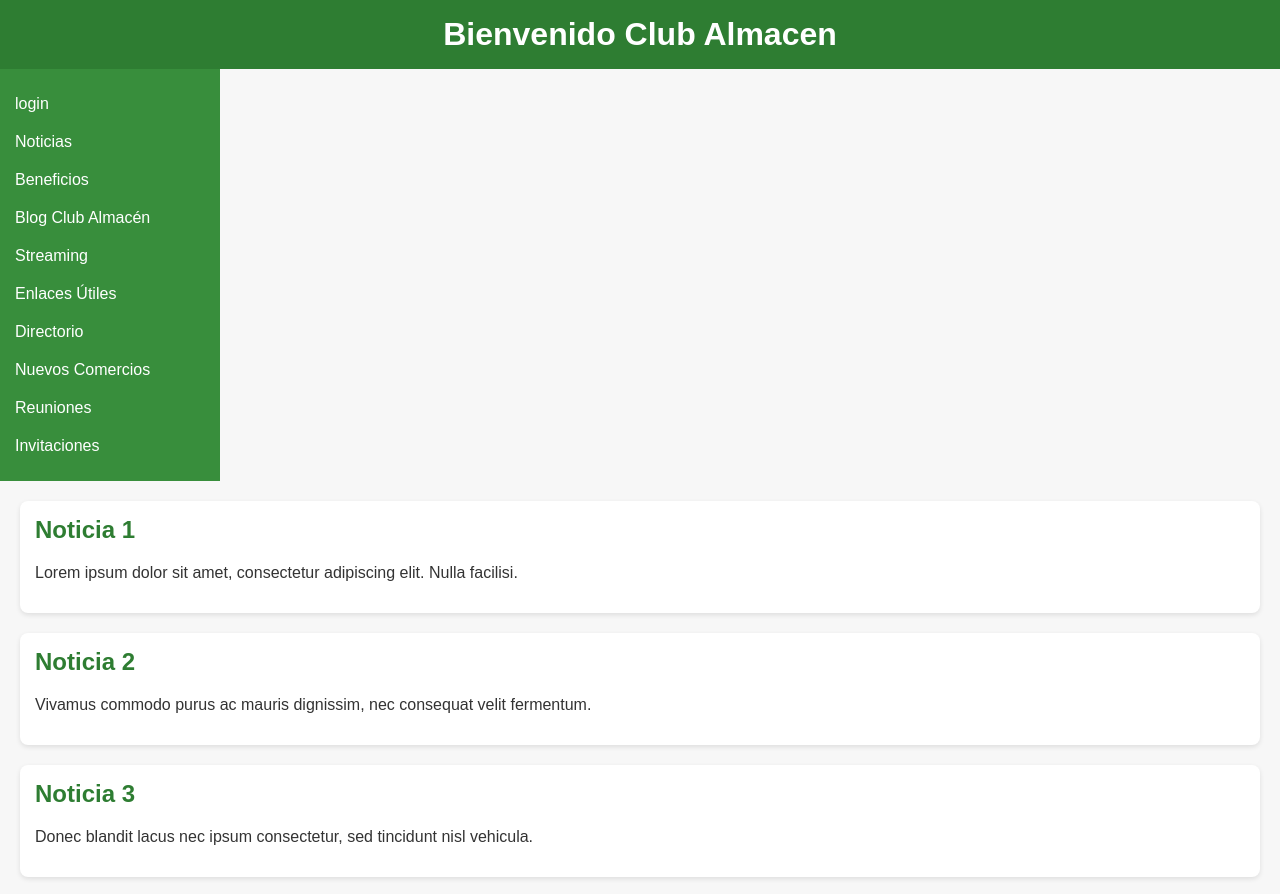
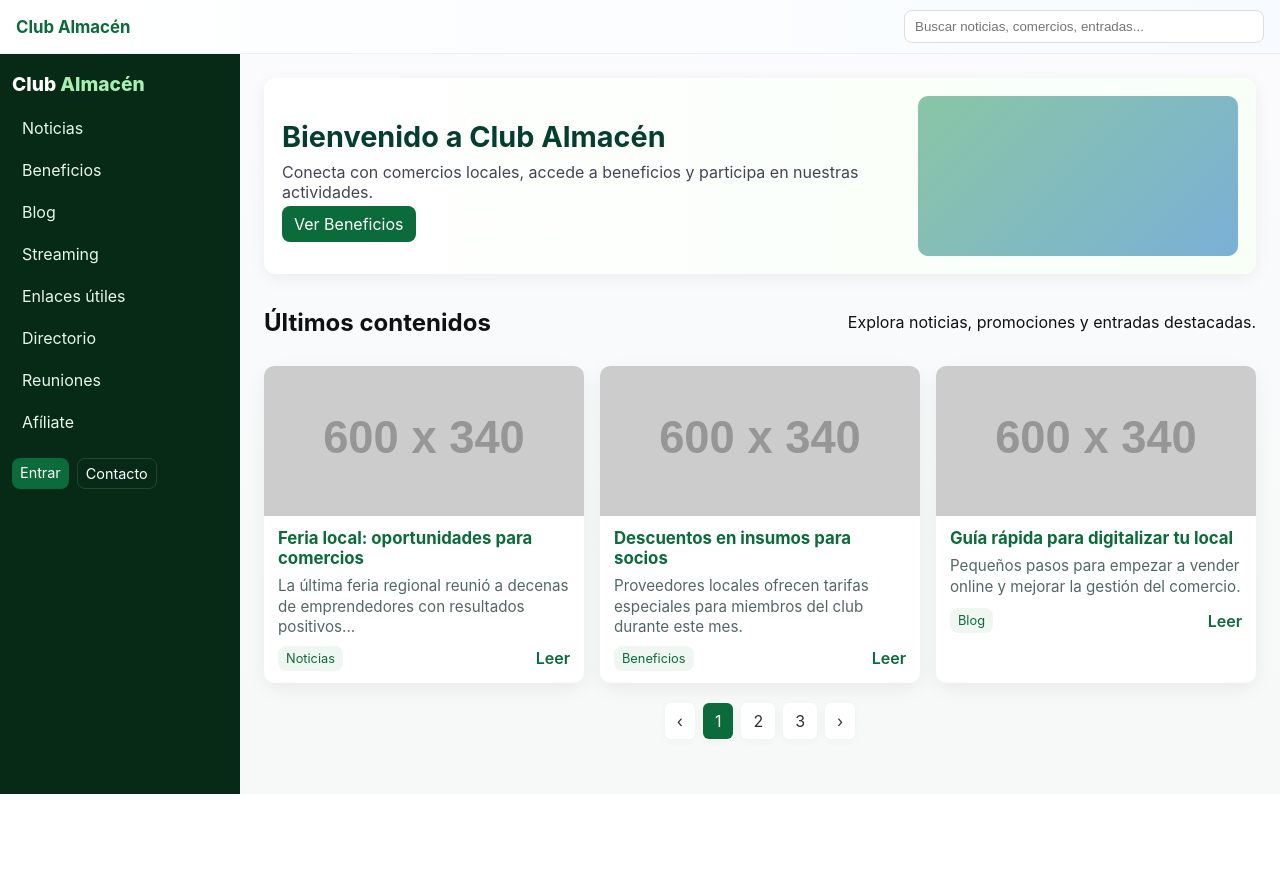
Before and after one commit to Maleza/WebClubAlmacen, a Django app: page / in a window 1280 px wide. Shown: the top 894 px of the page. After the commit the page ends 794 px from the top, so only its background shows below. Run offline with Django 5.2, Linux system fonts and the light colour scheme; grey boxes labelled with a size stand in for pictures from a placeholder-image service; some libraries are stand-ins or nearby versions.

Commit message:
mejora landing page 0. 1

```diff
--- a/core/urls.py
+++ b/core/urls.py
@@ -1,19 +1,4 @@
-"""
-URL configuration for core project.
 
-The `urlpatterns` list routes URLs to views. For more information please see:
-    https://docs.djangoproject.com/en/5.2/topics/http/urls/
-Examples:
-Function views
-    1. Add an import:  from my_app import views
-    2. Add a URL to urlpatterns:  path('', views.home, name='home')
-Class-based views
-    1. Add an import:  from other_app.views import Home
-    2. Add a URL to urlpatterns:  path('', Home.as_view(), name='home')
-Including another URLconf
-    1. Import the include() function: from django.urls import include, path
-    2. Add a URL to urlpatterns:  path('blog/', include('blog.urls'))
-"""
 from django.contrib import admin
 from django.urls import path
 from WebClubAlmacen import views
@@ -30,7 +15,7 @@ urlpatterns = [
     path('invitaciones/', views.invitaciones_html, name='invitaciones'),
     path('nuevos_comercios/', views.nuevos_comercios_html, name='nuevos_comercios'),
     path('redes_sociales/', views.redes_sociales_html, name='redes_sociales'),
-    path('reunion/', views.reunion_html, name='reunion'),
+    path('reuniones/', views.reunion_html, name='reuniones'),
     path('streaming/', views.streaming_html, name='streaming'),
     path('directorio/', views.directorio_html, name='directorio'),
 ]
--- /dev/null
+++ b/static/css/index.css
@@ -0,0 +1,86 @@
+/* Reset ligero */
+* { box-sizing: border-box; }
+html,body { height:100%; margin:0; font-family: Inter, system-ui, -apple-system, "Segoe UI", Roboto, "Helvetica Neue", Arial; color:#111; }
+
+/* Topbar */
+.topbar{
+  display:flex; align-items:center; gap:12px;
+  padding:10px 16px; background:linear-gradient(90deg,#fff,#f7fbff);
+  border-bottom:1px solid rgba(0,0,0,0.05);
+  position:sticky; top:0; z-index:30;
+}
+.topbar .brand a { font-weight:700; color:#0b6b3a; text-decoration:none; font-size:1.05rem; }
+.topbar #menu-toggle { display:none; background:none; border:0; font-size:1.2rem; cursor:pointer; }
+.topbar .search { margin-left:auto; width:360px; max-width:50%; }
+.topbar input[type="search"]{ width:100%; padding:8px 10px; border-radius:8px; border:1px solid #ddd; }
+
+/* Layout */
+.layout { display:flex; min-height:calc(100vh - 60px); }
+
+/* Sidebar */
+.sidebar{
+  width:240px; background:#072a16; color:#fff; padding:18px 12px; flex-shrink:0;
+  position:sticky; top:60px; height:calc(100vh - 60px); overflow:auto;
+}
+.sidebar .logo{ font-weight:800; font-size:1.2rem; margin-bottom:14px; }
+.sidebar .logo span{ color:#a6f0b0; }
+.sidebar .nav-list{ list-style:none; padding:0; margin:6px 0 14px 0; }
+.sidebar .nav-list li { margin:6px 0; }
+.sidebar .nav-list a{
+  color:#e8f6ea; text-decoration:none; display:block; padding:8px 10px; border-radius:6px;
+}
+.sidebar .nav-list a:hover{ background:rgba(166,240,176,0.08); color:#bff2b3; }
+.sidebar-footer{ margin-top:18px; display:flex; gap:8px; }
+
+/* Buttons */
+.btn{ background:#0b6b3a; color:#fff; padding:8px 12px; border-radius:8px; text-decoration:none; }
+.btn.outline{ background:transparent; border:1px solid rgba(255,255,255,0.12); color:#fff; }
+.btn.small{ padding:6px 8px; font-size:0.9rem; }
+
+/* Main */
+.main{ flex:1; padding:24px; background:linear-gradient(180deg,#fbfbfe,#f6f9f7); }
+
+/* Hero */
+.hero{ display:flex; gap:24px; align-items:center; background:linear-gradient(90deg,#ffffff,#f7fff7); border-radius:12px; padding:18px; margin-bottom:22px; box-shadow:0 4px 18px rgba(16,24,32,0.06); }
+.hero-inner{ flex:1; }
+.hero h1{ margin:0 0 8px; font-size:1.8rem; color:#053e2f; }
+.hero p{ margin:0 0 12px; color:#445; }
+.hero-actions .btn{ margin-right:10px; }
+.hero-image{ width:320px; height:160px; border-radius:10px; background-image:linear-gradient(135deg,#89c6a5,#7bb0d6); }
+
+/* Section head */
+.section-head{ margin: 8px 0 18px 0; display:flex; align-items:center; justify-content:space-between; }
+.section-head h2{ margin:0; }
+
+/* Cards grid */
+.cards-grid{
+  display:grid;
+  grid-template-columns: repeat(auto-fill, minmax(260px, 1fr));
+  gap:16px;
+}
+.card{
+  background:#fff; border-radius:10px; overflow:hidden; display:flex; flex-direction:column; box-shadow:0 6px 20px rgba(18,24,30,0.06);
+  transition: transform .18s ease, box-shadow .18s ease;
+}
+.card:hover{ transform:translateY(-6px); box-shadow:0 18px 40px rgba(18,24,30,0.12); }
+.thumb{ height:150px; background-size:cover; background-position:center; }
+.card-body{ padding:12px 14px; display:flex; flex-direction:column; gap:8px; }
+.card-body h3{ margin:0; font-size:1.05rem; color:#0b6b3a; }
+.excerpt{ margin:0; color:#566; font-size:0.95rem; line-height:1.35; min-height:44px; }
+.card-meta{ display:flex; justify-content:space-between; align-items:center; margin-top:auto; }
+.tag{ background:#f0f7f2; color:#0b6b3a; padding:5px 8px; border-radius:8px; font-size:0.8rem; }
+.readmore{ color:#0b6b3a; text-decoration:none; font-weight:600; }
+
+/* Pagination */
+.pagination{ margin:20px 0; display:flex; gap:8px; justify-content:center; }
+.page{ padding:8px 12px; border-radius:6px; background:#fff; box-shadow:0 2px 8px rgba(0,0,0,0.04); text-decoration:none; color:#333; }
+.page.active{ background:#0b6b3a; color:#fff; }
+
+/* Responsive */
+@media (max-width: 900px){
+  .sidebar{ position:fixed; left:-300px; transition:left .28s ease; z-index:60; }
+  .sidebar.open{ left:0; }
+  .topbar #menu-toggle{ display:block; }
+  .topbar .search{ display:none; }
+  .hero{ flex-direction:column; }
+}
--- /dev/null
+++ b/static/js/index.js
@@ -0,0 +1,23 @@
+// menú móvil
+document.addEventListener('DOMContentLoaded', () => {
+  const toggle = document.getElementById('menu-toggle');
+  const sidebar = document.getElementById('sidebar');
+
+  toggle?.addEventListener('click', () => {
+    sidebar.classList.toggle('open');
+  });
+
+  // búsqueda simple por título (filtra tarjetas)
+  const search = document.getElementById('search-input');
+  const cards = Array.from(document.querySelectorAll('.card'));
+
+  function filtrar(term){
+    const q = term.trim().toLowerCase();
+    cards.forEach(card => {
+      const title = (card.dataset.title || card.querySelector('h3')?.innerText || '').toLowerCase();
+      card.style.display = title.includes(q) ? '' : 'none';
+    });
+  }
+
+  search?.addEventListener('input', (e) => filtrar(e.target.value));
+});
--- a/templates/index.html
+++ b/templates/index.html
@@ -2,44 +2,116 @@
 <!DOCTYPE html>
 <html lang="es">
 <head>
-    <meta charset="UTF-8">
-    <title>Club Almacen</title>
-    <link rel="stylesheet" href="{% static 'css/estilos.css' %}">
+  <meta charset="utf-8" />
+  <meta name="viewport" content="width=device-width,initial-scale=1" />
+  <title>Club Almacén — Landing</title>
+  <link rel="stylesheet" href="{% static 'css/index.css' %}">
 </head>
 <body>
-    <h1>Bienvenido Club Almacen </h1>
-    <!-- barra de navegacion -->
-<nav class="nav-lateral">
-      <ul>
-        <li><a href="{% url 'login' %}">login</a></li>
+  <header class="topbar">
+    <button id="menu-toggle" aria-label="Abrir menú">☰</button>
+    <div class="brand">
+      <a href="{% url 'index' %}">Club Almacén</a>
+    </div>
+    <div class="search">
+      <input id="search-input" type="search" placeholder="Buscar noticias, comercios, entradas..." />
+    </div>
+  </header>
+
+  <div class="layout">
+    <!-- Navegación izquierda -->
+    <nav class="sidebar" id="sidebar">
+      <div class="sidebar-inner">
+        <div class="logo">Club <span>Almacén</span></div>
+        <ul class="nav-list">
           <li><a href="{% url 'noticias' %}">Noticias</a></li>
           <li><a href="{% url 'beneficios' %}">Beneficios</a></li>
-        <li><a href="{% url 'blog' %}">Blog Club Almacén</a></li>
+          <li><a href="{% url 'blog' %}">Blog</a></li>
           <li><a href="{% url 'streaming' %}">Streaming</a></li>
-        <li><a href="{% url 'enlaces_utiles' %}">Enlaces Útiles</a></li>
+          <li><a href="{% url 'enlaces_utiles' %}">Enlaces útiles</a></li>
           <li><a href="{% url 'directorio' %}">Directorio</a></li>
-        <li><a href="{% url 'nuevos_comercios' %}">Nuevos Comercios</a></li>
-        <li><a href="{% url 'reunion' %}">Reuniones</a></li>
-        <li><a href="{% url 'invitaciones' %}">Invitaciones</a></li>
+          <li><a href="{% url 'reuniones' %}">Reuniones</a></li>
+          <li><a href="{% url 'beneficios' %}#afiliate">Afíliate</a></li>
         </ul>
+
+        <div class="sidebar-footer">
+          <a href="{% url 'login' %}" class="btn small">Entrar</a>
+          <a href="#" class="btn small outline">Contacto</a>
+        </div>
+      </div>
     </nav>
 
-     <!-- bienvenida -->
-  <section class="contenido">
-      <div class="bloque">
-        <h2>Noticia 1</h2>
-        <p>Lorem ipsum dolor sit amet, consectetur adipiscing elit. Nulla facilisi.</p>
+    <!-- Contenido principal -->
+    <main class="main">
+      <section class="hero">
+        <div class="hero-inner">
+          <h1>Bienvenido a Club Almacén</h1>
+          <p>Conecta con comercios locales, accede a beneficios y participa en nuestras actividades.</p>
+          <div class="hero-actions">
+            <a href="{% url 'beneficios' %}" class="btn">Ver Beneficios</a>
+            <a href="{% url 'noticias' %}" class="btn outline">Últimas Noticias</a>
           </div>
-      <div class="bloque">
-        <h2>Noticia 2</h2>
-        <p>Vivamus commodo purus ac mauris dignissim, nec consequat velit fermentum.</p>
         </div>
-      <div class="bloque">
-        <h2>Noticia 3</h2>
-        <p>Donec blandit lacus nec ipsum consectetur, sed tincidunt nisl vehicula.</p>
+        <div class="hero-image" aria-hidden="true"></div>
+      </section>
+
+      <section class="section-head">
+        <h2>Últimos contenidos</h2>
+        <p class="muted">Explora noticias, promociones y entradas destacadas.</p>
+      </section>
+
+      <section class="cards-grid" id="cards-grid">
+        <!-- Ejemplos de tarjetas; en producción genera estas tarjetas desde el backend -->
+        {% comment %} Usa un loop en Django: {% for item in items %} ... {% endfor %} {% endcomment %}
+        <article class="card" data-title="Noticia: Feria local">
+          <div class="thumb" style="background-image:url('https://placehold.co/600x340/88C0D0/ffffff?text=Noticia+1')"></div>
+          <div class="card-body">
+            <h3>Feria local: oportunidades para comercios</h3>
+            <p class="excerpt">La última feria regional reunió a decenas de emprendedores con resultados positivos...</p>
+            <div class="card-meta">
+              <span class="tag">Noticias</span>
+              <a class="readmore" href="#">Leer</a>
             </div>
+          </div>
+        </article>
+
+        <article class="card" data-title="Beneficio: Descuento proveedores">
+          <div class="thumb" style="background-image:url('https://placehold.co/600x340/DEB887/ffffff?text=Beneficio')"></div>
+          <div class="card-body">
+            <h3>Descuentos en insumos para socios</h3>
+            <p class="excerpt">Proveedores locales ofrecen tarifas especiales para miembros del club durante este mes.</p>
+            <div class="card-meta">
+              <span class="tag">Beneficios</span>
+              <a class="readmore" href="#">Leer</a>
+            </div>
+          </div>
+        </article>
+
+        <article class="card" data-title="Blog: Digitaliza tu negocio">
+          <div class="thumb" style="background-image:url('https://placehold.co/600x340/9ACD32/ffffff?text=Blog')"></div>
+          <div class="card-body">
+            <h3>Guía rápida para digitalizar tu local</h3>
+            <p class="excerpt">Pequeños pasos para empezar a vender online y mejorar la gestión del comercio.</p>
+            <div class="card-meta">
+              <span class="tag">Blog</span>
+              <a class="readmore" href="#">Leer</a>
+            </div>
+          </div>
+        </article>
+
+        <!-- duplica más tarjetas según necesites -->
       </section>
-    <img src="{% static 'img/logo.png' %}" alt="Logo">
-    <script src="{% static 'js/script.js' %}"></script>
+
+      <nav class="pagination" aria-label="Paginación">
+        <a href="#" class="page prev">‹</a>
+        <a href="#" class="page active">1</a>
+        <a href="#" class="page">2</a>
+        <a href="#" class="page">3</a>
+        <a href="#" class="page next">›</a>
+      </nav>
+    </main>
+  </div>
+
+  <script src="{% static 'js/index.js' %}"></script>
 </body>
 </html>
```
Lines whose indentation alone changed are shown as unchanged.
